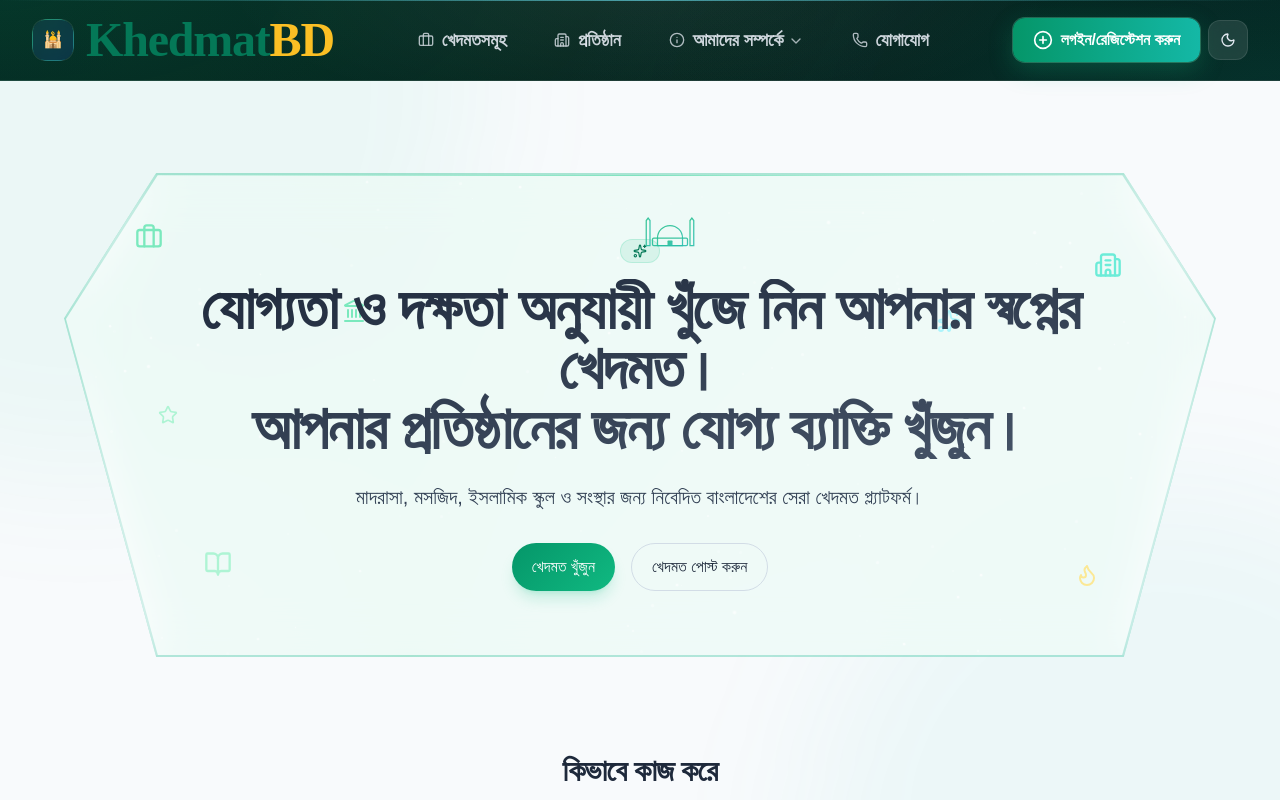
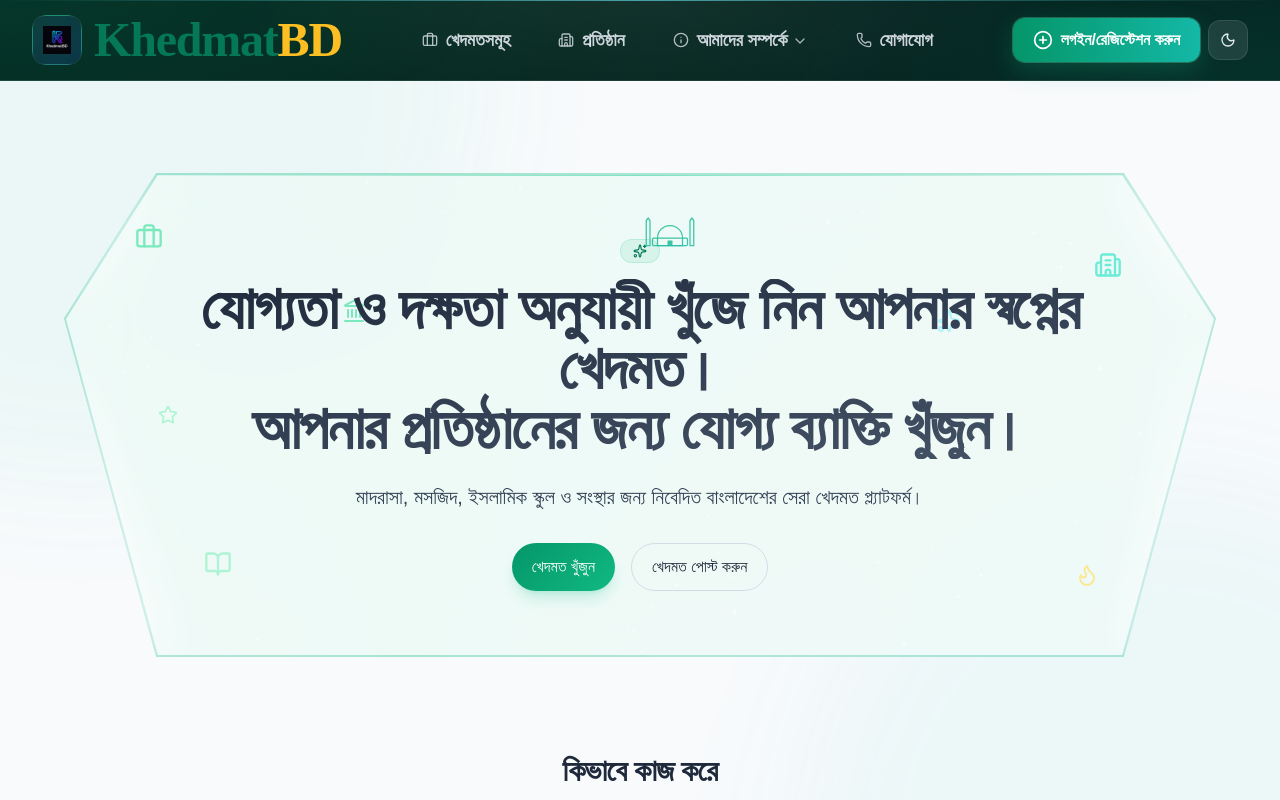
Before and after one commit to Alamgeer95/KhedmatBD, a Next.js app: page / in a window 1280 px wide. Shown: the top 800 px of the page. Built offline with nearby package versions, Linux system fonts and the light colour scheme; no server answers; a web font is replaced by a local one.

Commit message:
fix: xyz

```diff
--- a/components/Navbar.tsx
+++ b/components/Navbar.tsx
@@ -20,6 +20,7 @@ import {
   PlusCircle,
   Search
 } from "lucide-react";
+import Image from 'next/image'
 
 // ---------- Premium NavLink (icon + active/hover styling) ----------
 function NavLink({
@@ -111,9 +112,17 @@ export default function ModernNavbar({ siteName = "KhedmatBD" }: { siteName?: st
           <Link href="/" className="inline-flex" aria-label="Home">
             {/* gradient ring logo */}
             <div className="p-[1px] rounded-2xl bg-[linear-gradient(140deg,rgba(16,185,129,.6),rgba(8,145,178,.6))]">
-              <div className="w-10 h-10 rounded-xl bg-slate-900/60 text-white flex items-center justify-center shadow-sm ring-1 ring-white/10 backdrop-blur">
-                🕌
-              </div>
+              <div className="w-12 h-12 shrink-0 rounded-xl bg-slate-900/60 ring-1 ring-white/10 shadow-sm backdrop-blur grid place-items-center overflow-hidden">
+    <Image
+      src="/site-logo.png"          // public/site-logo.png
+      alt="KhedmatBD logo"
+      width={28}                    // লোগোর ভেতরের সাইজ
+      height={28}
+      className="block object-contain"
+      priority
+      sizes="48px"
+    />
+  </div>
             </div>
           </Link>
           <Link
```
Also changed, not shown: public/site-logo.png (added).
